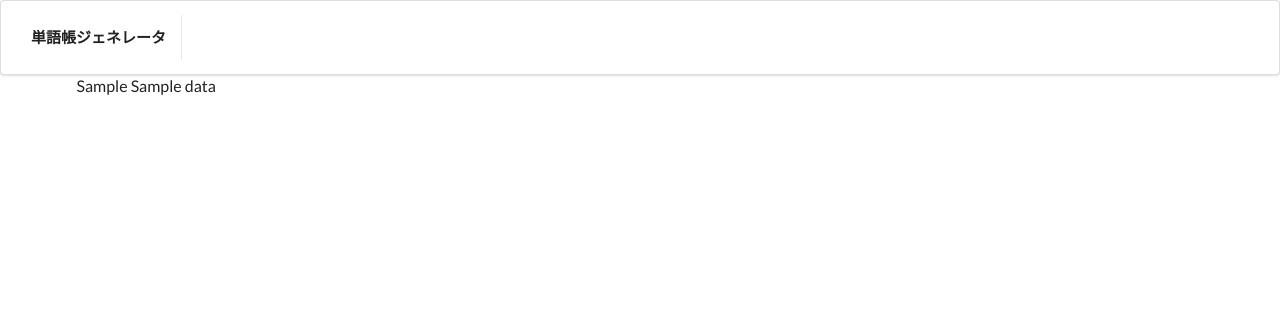
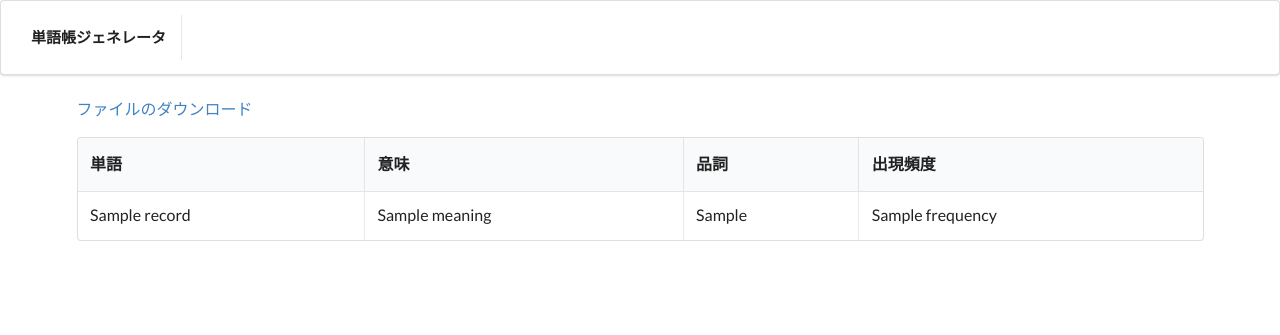
Before and after one commit to jhogigi/wordbook_generator, a Django app: template file_manager/templates/file_manager/result_task.html in a window 1280 px wide. Shown: the top 335 px of the page. Run offline with Django 3.2, Linux system fonts and the light colour scheme; the template is opened without the code that fills it: most values are stand-ins (such as "Sample title", 1, 10 or a date in 2020); parts of the project's set-up code (start-up, migrations or seed data) failed here and were passed over.

Commit message:
結果出力ページの実装、欠損値処理の追加

```diff
--- a/file_manager/templates/file_manager/result_task.html
+++ b/file_manager/templates/file_manager/result_task.html
@@ -4,7 +4,30 @@
 
 {% block content %}
 <div>
-    {{ csv_download_path }}
-    {{ data }}
+    <div>
+        <br>
+        <a href="{{ csv_download_path }}" download="{{ csv_download_name }}">ファイルのダウンロード</a>
+    </div>
+    <table class="ui celled table">
+        <thead>
+          <tr>
+              <th>単語</th>
+              <th>意味</th>
+              <th>品詞</th>
+              <th>出現頻度</th>
+        </tr>
+    </thead>
+    <tbody>
+        {% for record in data %}
+        <tr>
+            <td> {{ record.wordname  }}</td>
+            <td> {{ record.meaning }}</td>
+            <td> {{ record.parts_of_speech }}</td>
+            <td> {{ record.frequency }}</td>
+        </tr>
+        {% endfor %}
+    </tbody>
+</table>
+
 </div>
 {% endblock %}
--- a/tasks/serializer.py
+++ b/tasks/serializer.py
@@ -25,7 +25,10 @@ class Serializer:
         """
         csvファイルを作成
         pathを返します。
+        最終のフィルタリング、欠損値処理も実施します。
         """
         write_path = f'{MEDIA_ROOT}/{self.task_id}.csv'
-        self.df.to_csv(write_path)
+        df = self.df.dropna(how='any', axis=0)
+        df =  df.sort_values('frequency', ascending=False)
+        df.to_csv(write_path)
         return write_path
```
Also changed, not shown: file_manager/views.py (+4 -6 lines).
